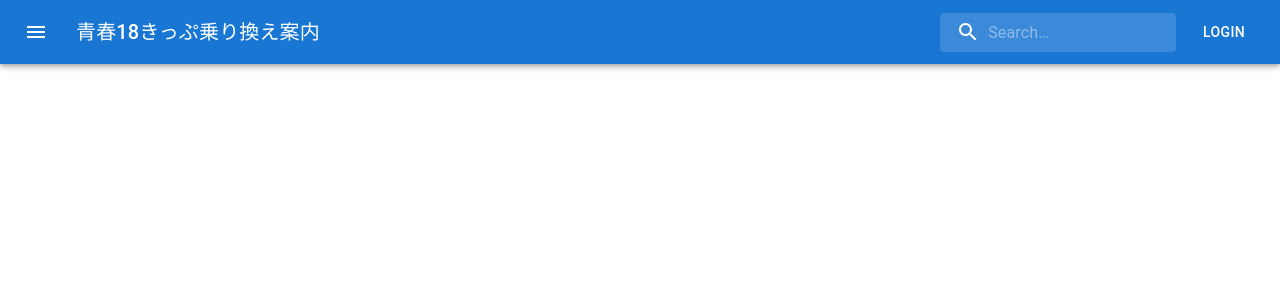
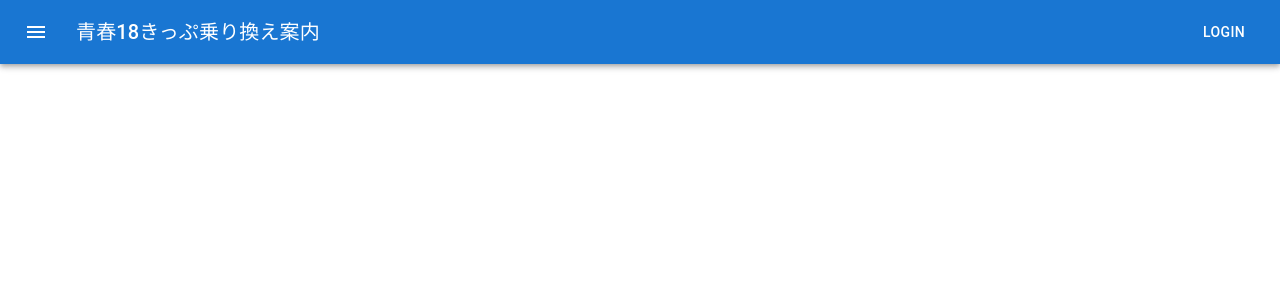
Before and after one commit to Tomohiro-Akinaga/TrekTrip, a Next.js app in the folder frontend/: page / in a window 1280 px wide. Shown: the top 300 px of the page. Built offline with nearby package versions, Linux system fonts and the light colour scheme.

Commit message:
Update index.tsx

```diff
--- a/frontend/src/components/organisms/Header/index.tsx
+++ b/frontend/src/components/organisms/Header/index.tsx
@@ -1,58 +1,12 @@
-"use client";
-
 import * as React from "react";
 import AppBar from "@mui/material/AppBar";
-import Box from "@mui/material/Box";
 import Toolbar from "@mui/material/Toolbar";
 import Typography from "@mui/material/Typography";
 import Button from "@mui/material/Button";
 import IconButton from "@mui/material/IconButton";
 import MenuIcon from "@mui/icons-material/Menu";
-import { styled, alpha } from "@mui/material/styles";
-import InputBase from "@mui/material/InputBase";
-import SearchIcon from "@mui/icons-material/Search";
 
 const Header = () => {
-  const Search = styled("div")(({ theme }) => ({
-    position: "relative",
-    borderRadius: theme.shape.borderRadius,
-    backgroundColor: alpha(theme.palette.common.white, 0.15),
-    "&:hover": {
-      backgroundColor: alpha(theme.palette.common.white, 0.25),
-    },
-    marginRight: theme.spacing(2),
-    marginLeft: 0,
-    width: "100%",
-    [theme.breakpoints.up("sm")]: {
-      marginLeft: theme.spacing(3),
-      width: "auto",
-    },
-  }));
-
-  const SearchIconWrapper = styled("div")(({ theme }) => ({
-    padding: theme.spacing(0, 2),
-    height: "100%",
-    position: "absolute",
-    pointerEvents: "none",
-    display: "flex",
-    alignItems: "center",
-    justifyContent: "center",
-  }));
-
-  const StyledInputBase = styled(InputBase)(({ theme }) => ({
-    color: "inherit",
-    "& .MuiInputBase-input": {
-      padding: theme.spacing(1, 1, 1, 0),
-      // vertical padding + font size from searchIcon
-      paddingLeft: `calc(1em + ${theme.spacing(4)})`,
-      transition: theme.transitions.create("width"),
-      width: "100%",
-      [theme.breakpoints.up("md")]: {
-        width: "20ch",
-      },
-    },
-  }));
-
   return (
     <AppBar position="static">
       <Toolbar>
@@ -68,15 +22,6 @@
         <Typography variant="h6" sx={{ flexGrow: 1 }}>
           青春18きっぷ乗り換え案内
         </Typography>
-        <Search>
-          <SearchIconWrapper>
-            <SearchIcon />
-          </SearchIconWrapper>
-          <StyledInputBase
-            placeholder="Search…"
-            inputProps={{ "aria-label": "search" }}
-          />
-        </Search>
         <Button color="inherit">Login</Button>
       </Toolbar>
     </AppBar>
```
